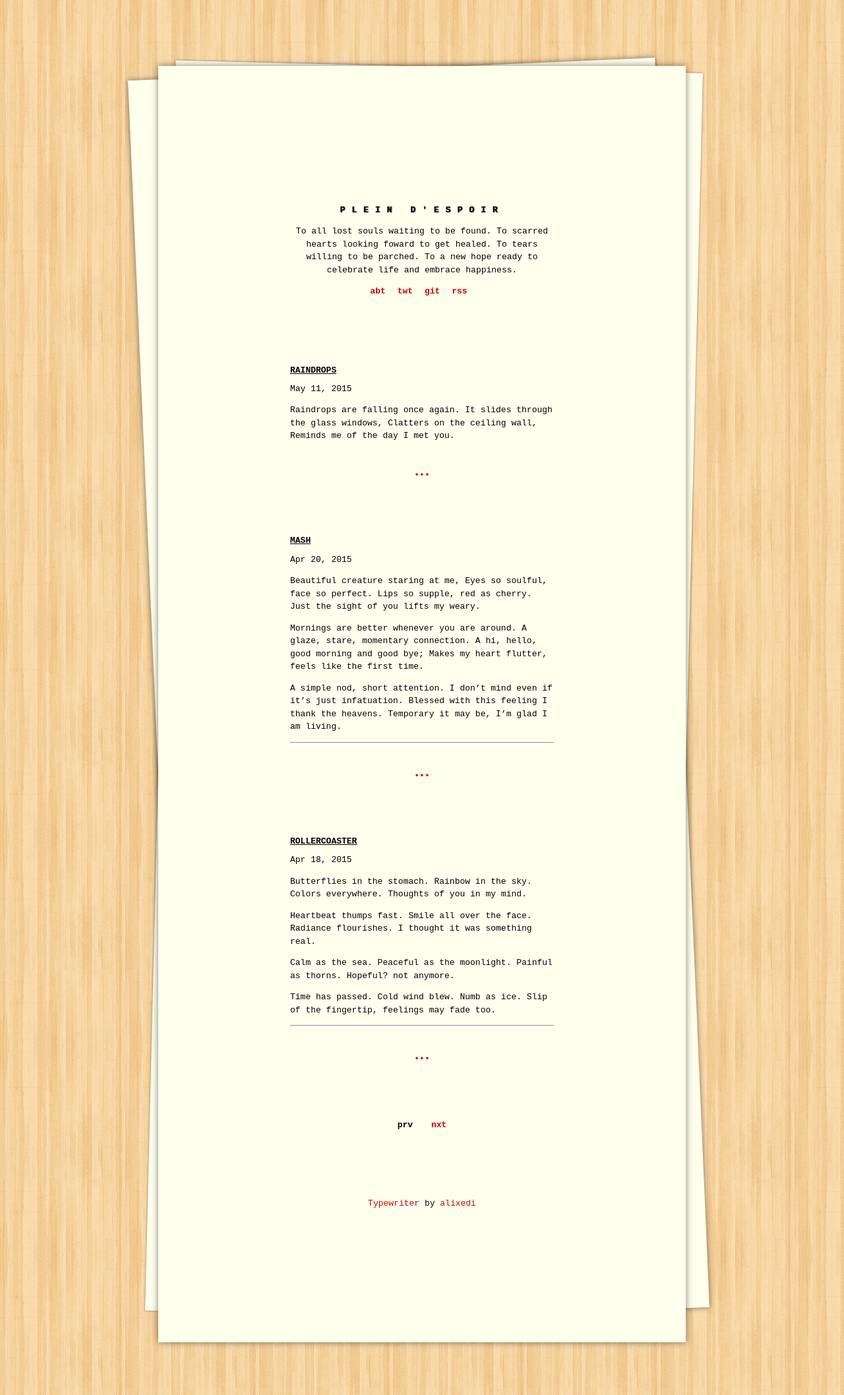
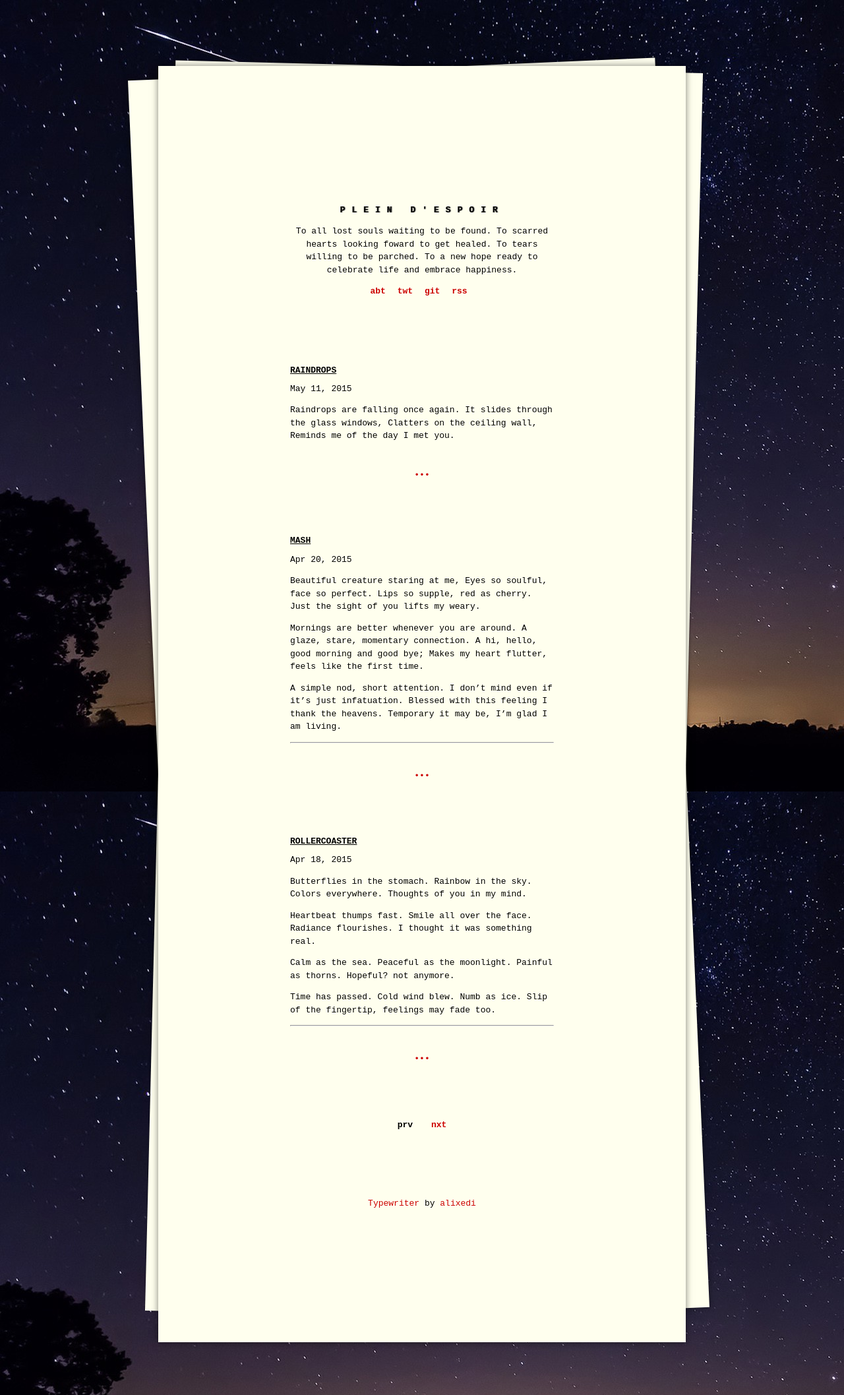
Before and after one commit to cham26/cham26.github.io, a Jekyll site: the page built from index.html, in a window 1280 px wide. Shown: the whole page at 66% size. Built offline with Jekyll 4.4.1, drawn with Linux system fonts in a browser that asks for light colours; the list of posts is cut into pages by our own code.

Commit message:
naughty cham

```diff
--- a/css/main.css
+++ b/css/main.css
@@ -2,7 +2,7 @@ body {
   font-family: monospace;
   line-height:150%;
   margin: 80px 0px;
-  background: url("../images/bg.png")
+  background: url("../images/6809551-shooting-stars-wallpaper.jpg")
 }
 
 .container {
```
Also changed, not shown: images/6809551-shooting-stars-wallpaper.jpg (added).
